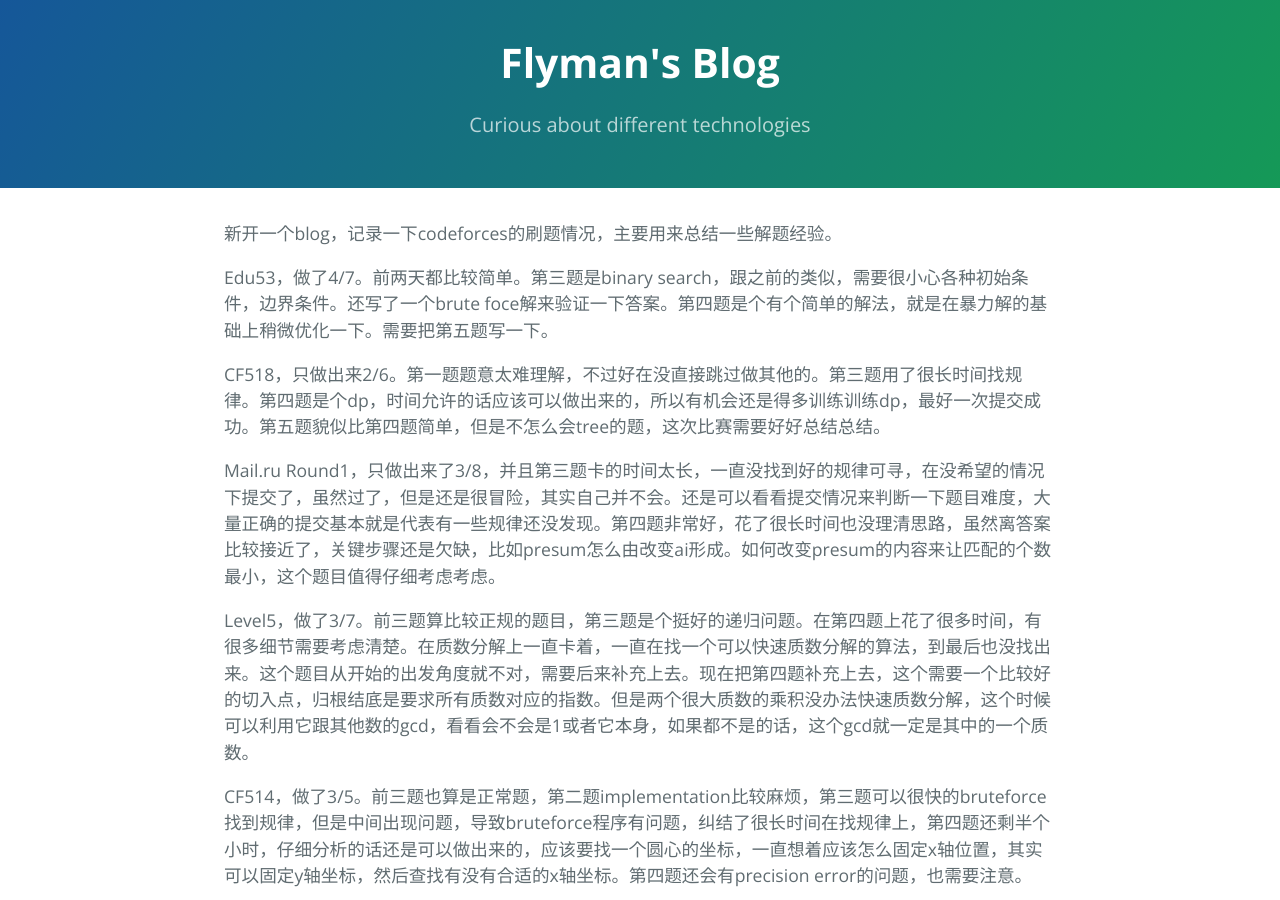
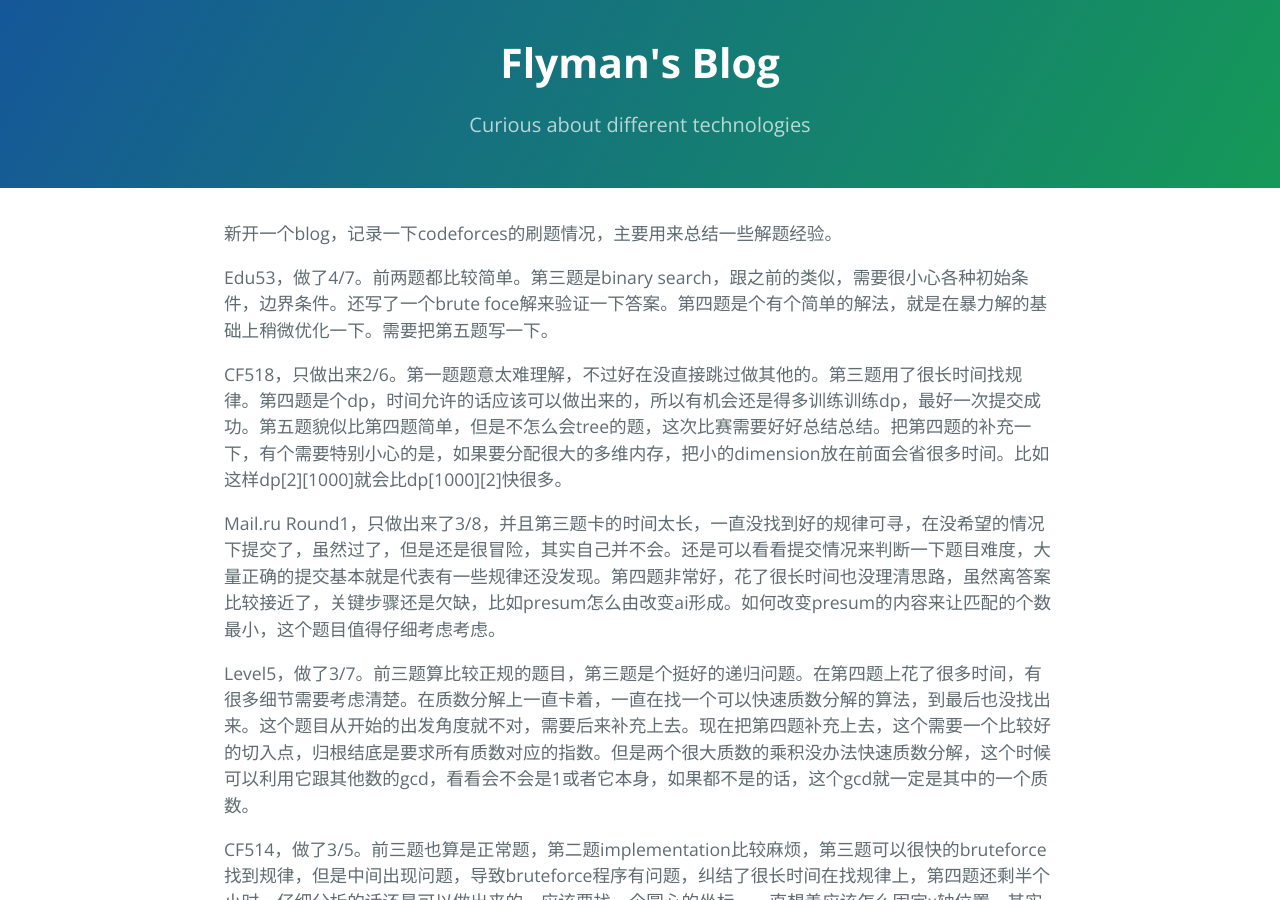
Before and after one commit to flyman3046/flyman3046.github.io, a Jekyll site: the page built from _posts/2018-09-20-cf_learning_notes.markdown, in a window 1280 px wide and 900 px high. Built offline with Jekyll 4.4.1, drawn with Linux system fonts in a browser that asks for light colours.

Commit message:
more cf518

```diff
--- a/_posts/2018-09-20-cf_learning_notes.markdown
+++ b/_posts/2018-09-20-cf_learning_notes.markdown
@@ -7,9 +7,9 @@
 
 新开一个blog，记录一下codeforces的刷题情况，主要用来总结一些解题经验。
 
-Edu53，做了4/7。前两天都比较简单。第三题是binary search，跟之前的类似，需要很小心各种初始条件，边界条件。还写了一个brute foce解来验证一下答案。第四题是个有个简单的解法，就是在暴力解的基础上稍微优化一下。需要把第五题写一下。
+Edu53，做了4/7。前两题都比较简单。第三题是binary search，跟之前的类似，需要很小心各种初始条件，边界条件。还写了一个brute foce解来验证一下答案。第四题是个有个简单的解法，就是在暴力解的基础上稍微优化一下。需要把第五题写一下。
 
-CF518，只做出来2/6。第一题题意太难理解，不过好在没直接跳过做其他的。第三题用了很长时间找规律。第四题是个dp，时间允许的话应该可以做出来的，所以有机会还是得多训练训练dp，最好一次提交成功。第五题貌似比第四题简单，但是不怎么会tree的题，这次比赛需要好好总结总结。
+CF518，只做出来2/6。第一题题意太难理解，不过好在没直接跳过做其他的。第三题用了很长时间找规律。第四题是个dp，时间允许的话应该可以做出来的，所以有机会还是得多训练训练dp，最好一次提交成功。第五题貌似比第四题简单，但是不怎么会tree的题，这次比赛需要好好总结总结。把第四题的补充一下，有个需要特别小心的是，如果要分配很大的多维内存，把小的dimension放在前面会省很多时间。比如这样dp[2][1000]就会比dp[1000][2]快很多。
 
 Mail.ru Round1，只做出来了3/8，并且第三题卡的时间太长，一直没找到好的规律可寻，在没希望的情况下提交了，虽然过了，但是还是很冒险，其实自己并不会。还是可以看看提交情况来判断一下题目难度，大量正确的提交基本就是代表有一些规律还没发现。第四题非常好，花了很长时间也没理清思路，虽然离答案比较接近了，关键步骤还是欠缺，比如presum怎么由改变ai形成。如何改变presum的内容来让匹配的个数最小，这个题目值得仔细考虑考虑。
 
```
Also changed, not shown: 1 other file.
